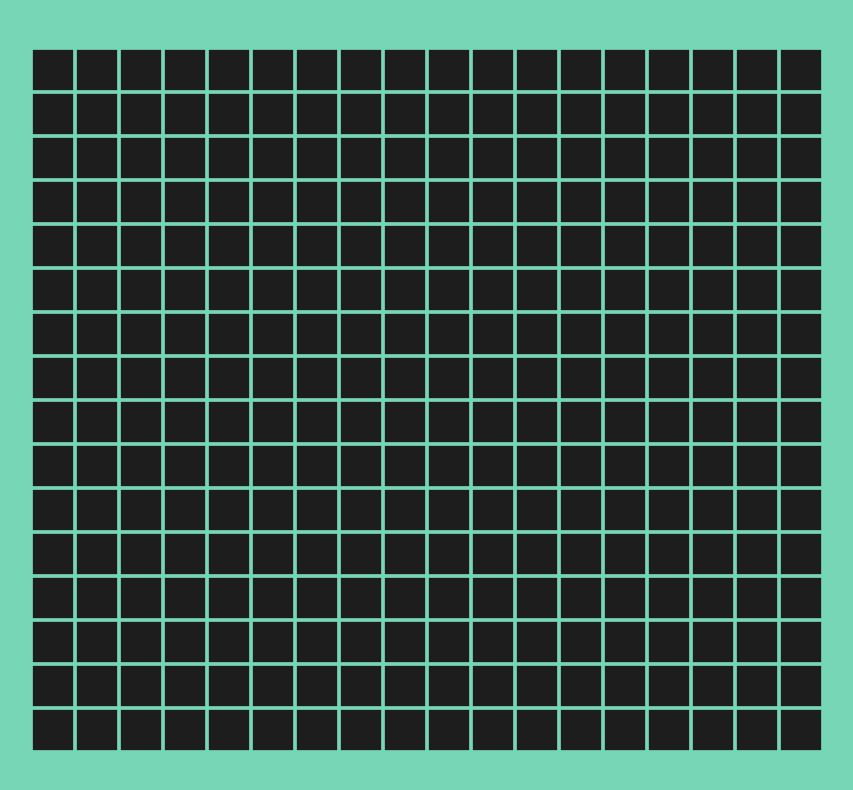
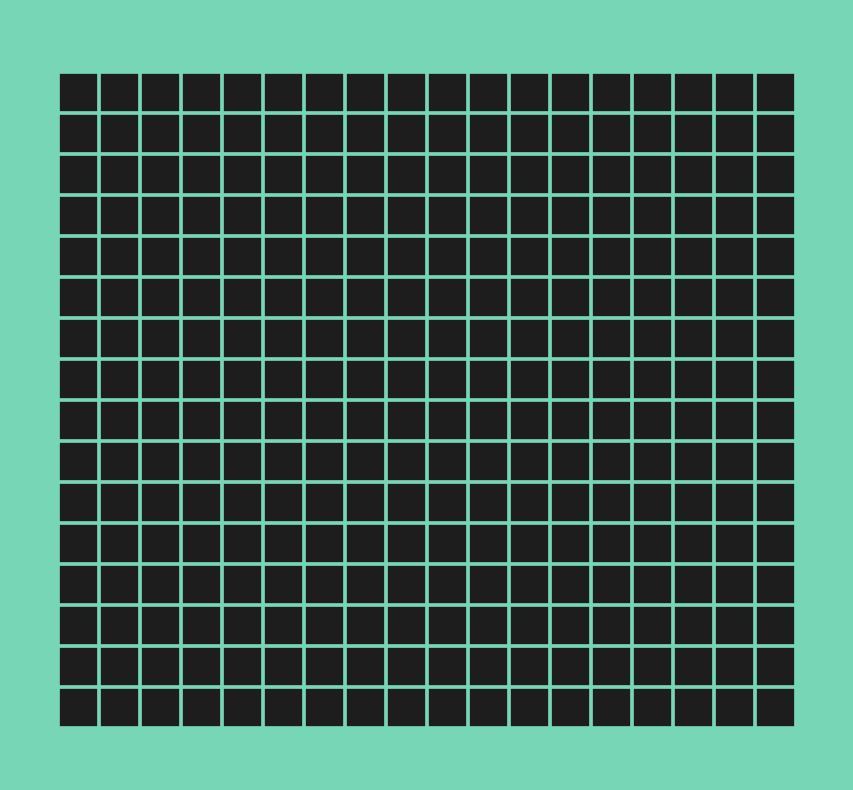
Before and after one commit to Lili-126/JS-mini-games, a plain HTML site: page colored-squares/index.html in a window 1280 px wide. Shown: the whole page, without its empty margins (213-1066 px from the left). Drawn offline with Linux system fonts and the light colour scheme.

Commit message:
Update style.css
resized container and squares

```diff
--- a/colored-squares/style.css
+++ b/colored-squares/style.css
@@ -17,12 +17,12 @@
     justify-content: center;
     align-items: center;
     flex-wrap: wrap;
-    max-width: 800px;
+    max-width: 740px;
   }
 
   .square {
-    width: 40px;
-    height: 40px;
+    width: 37px;
+    height: 37px;
     background: #1d1d1d;
     margin: 2px;
     box-shadow: 0 0 1px rgb(45, 50, 48);
```
